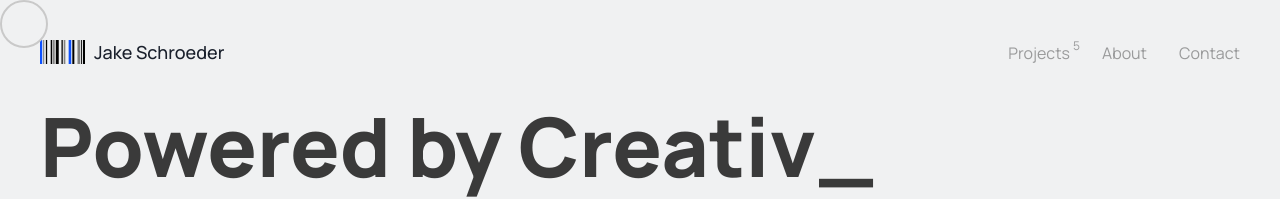
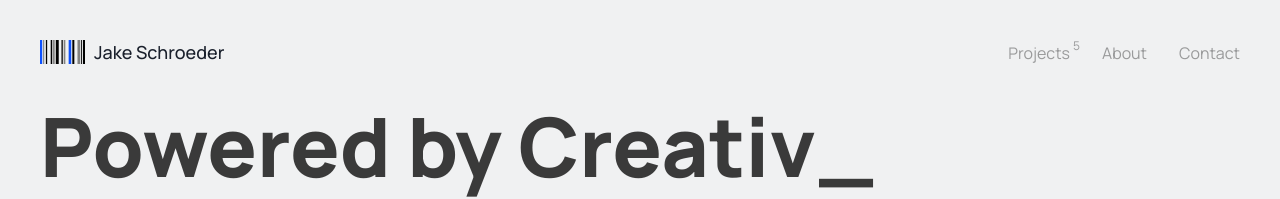
Before and after one commit to JakeSchroeder/jakethefirst.com, a Next.js app: page / in a window 1280 px wide. Shown: the top 199 px of the page. Built offline with nearby package versions, Linux system fonts and the light colour scheme.

Commit message:
added better transition on page overlay animation

```diff
--- a/pages/_app.tsx
+++ b/pages/_app.tsx
@@ -33,7 +33,6 @@ function MyApp({ Component, pageProps, router }: AppProps) {
         <meta name="viewport" content="width=device-width, initial-scale=1" />
       </Head>
       <ChakraProvider theme={theme}>
-        <Cursor />
         <Loader isLoading={isLoading} />
         <Container
           maxW="1500px"
```
Also changed, not shown: pages/contact.tsx (+1 -13 lines).
